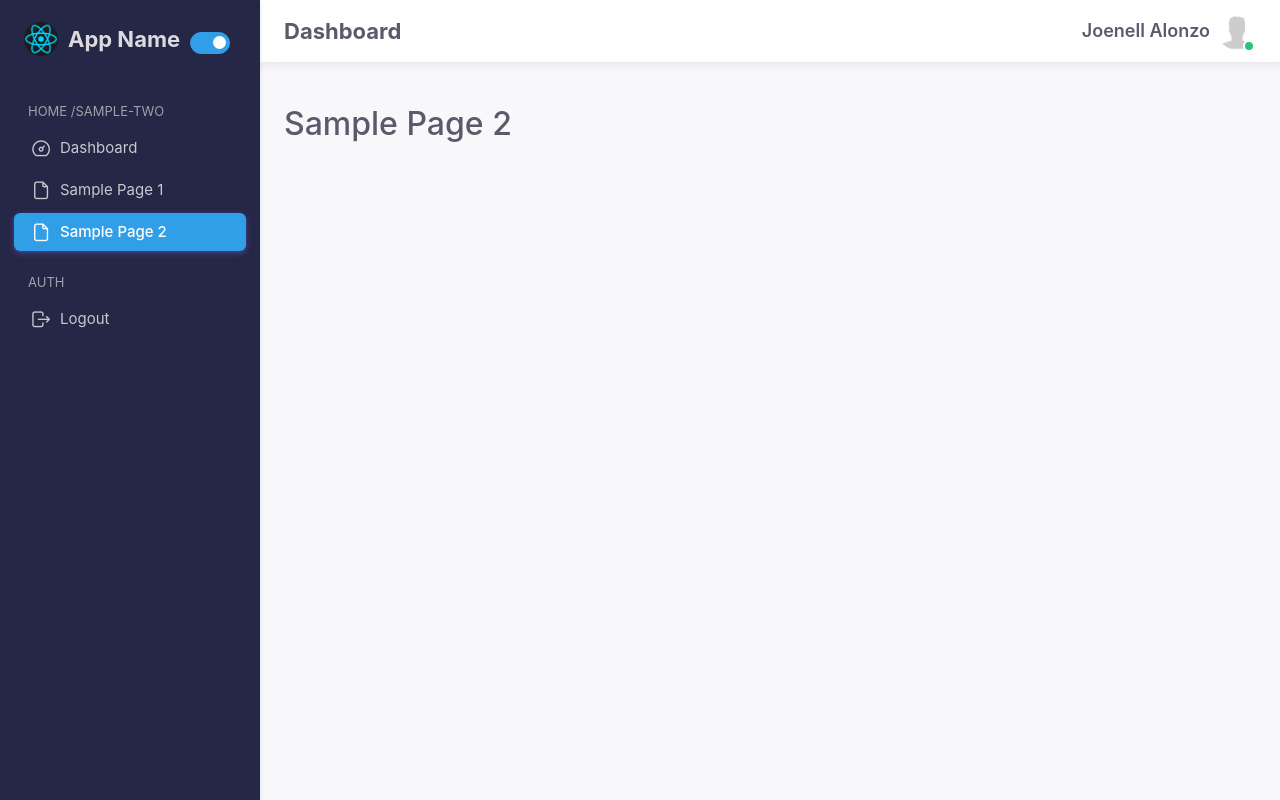
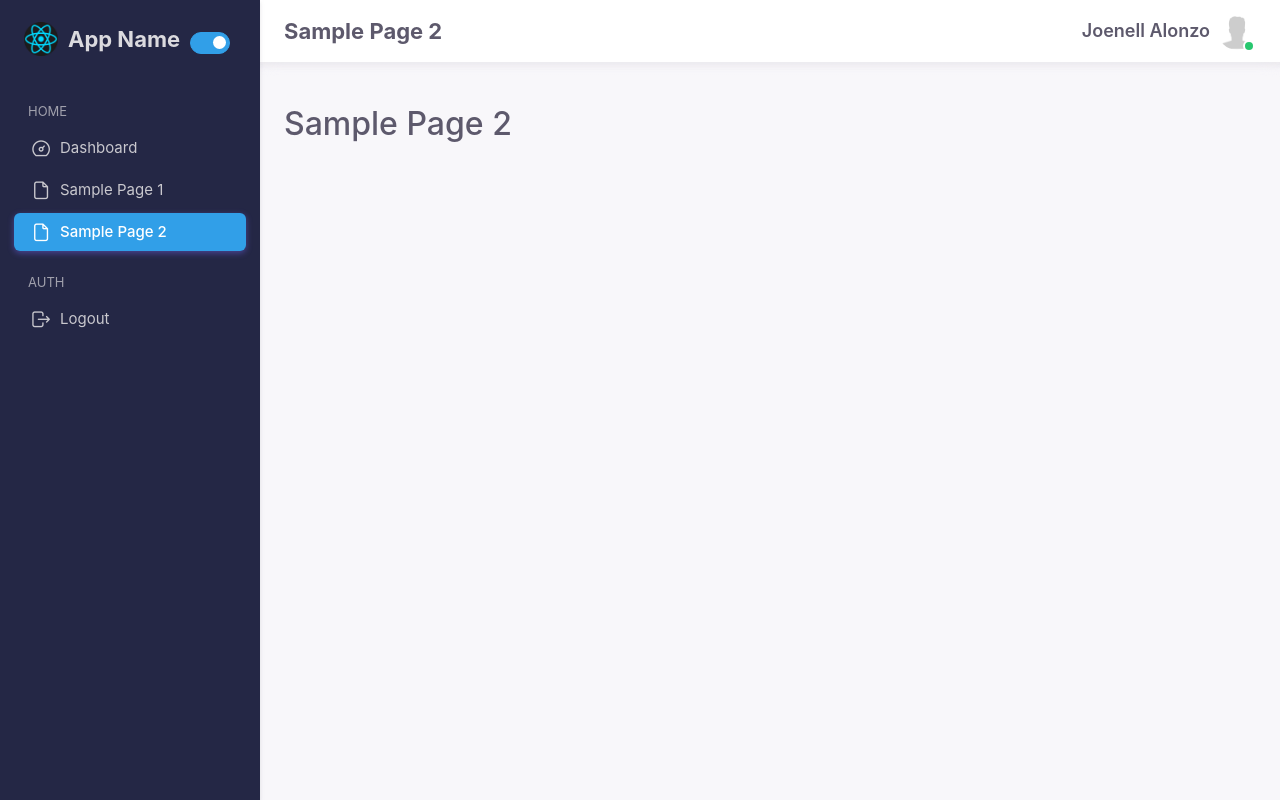
Before and after one commit to alonzojoe/react-dashboard-boilerplate, a React (Vite) app: page /sample-two in a window 1280 px wide. Built offline with nearby package versions, Linux system fonts and the light colour scheme.

Commit message:
feat: create new state in store navBarTitle and update state and document title everytime current route path changed

```diff
--- a/src/layouts/components/Navbar.jsx
+++ b/src/layouts/components/Navbar.jsx
@@ -1,7 +1,9 @@
-import { useEffect } from "react";
+import { useSelector } from "react-redux";
 import Profile from "@/assets/images/default-profile.jpeg";
 
 const Navbar = () => {
+  const { navbarTitle } = useSelector((state) => state.ui);
+
   const expandLayout = () => {
     const htmlEl = document.querySelector("html");
     htmlEl.classList.add("layout-menu-expanded");
@@ -24,7 +26,7 @@ const Navbar = () => {
       >
         <div className="navbar-nav align-items-center">
           <div className="nav-item navbar-search-wrapper mb-2">
-            <h4 className="mt-4 fw-bold">Dashboard</h4>
+            <h4 className="mt-4 fw-bold">{navbarTitle}</h4>
           </div>
         </div>
 
--- a/src/layouts/components/Sidebar.jsx
+++ b/src/layouts/components/Sidebar.jsx
@@ -1,6 +1,7 @@
+import { useEffect } from "react";
 import { useDispatch, useSelector } from "react-redux";
 import { Link, useLocation } from "react-router-dom";
-import { setLayout } from "@/store/slices/ui-slice";
+import { setLayout, setNavbarTitle } from "@/store/slices/ui-slice";
 import Logo from "@/assets/images/react-logo.png";
 
 const routes = [
@@ -25,9 +26,22 @@ const routes = [
 ];
 
 const Sidebar = () => {
+  const location = useLocation();
+  const dispatch = useDispatch();
+
+  useEffect(() => {
+    const currentRoute = routes.find(
+      (route) => route.path === location.pathname
+    );
+
+    if (currentRoute) {
+      document.title = currentRoute.title;
+      dispatch(setNavbarTitle(currentRoute.title));
+    }
+  }, [location.pathname]);
+
   const htmlEl = document.querySelector("html");
 
-  const dispatch = useDispatch();
   const { layout } = useSelector((state) => state.ui);
 
   const closeExpanded = () => {
@@ -50,8 +64,6 @@ const Sidebar = () => {
 
     dispatch(setLayout(reverseLayout));
   };
-
-  const location = useLocation();
 
   return (
     <aside
@@ -110,7 +122,7 @@ const Sidebar = () => {
       <div className="menu-inner-shadow"></div>
       <ul className="menu-inner py-1">
         <li className="menu-header small text-uppercase" onClick={toggleLayout}>
-          <span className="menu-header-text">Home {location.pathname}</span>
+          <span className="menu-header-text">Home</span>
         </li>
         {routes.map((route) => {
           const activeLink = location.pathname === route.path;
--- a/src/store/slices/ui-slice.js
+++ b/src/store/slices/ui-slice.js
@@ -5,6 +5,7 @@ const storedLayout = getStorageItem("layout");
 
 const initialState = {
   layout: storedLayout ? storedLayout : "layout-menu",
+  navbarTitle: "Dashboard",
 };
 
 const uiSlice = createSlice({
@@ -24,8 +25,11 @@ const uiSlice = createSlice({
       setStorageItem("layout", action.payload);
       state.layout = action.payload;
     },
+    setNavbarTitle(state, action) {
+      state.navbarTitle = action.payload;
+    },
   },
 });
 
-export const { setLayout } = uiSlice.actions;
+export const { setLayout, setNavbarTitle } = uiSlice.actions;
 export default uiSlice.reducer;
```
